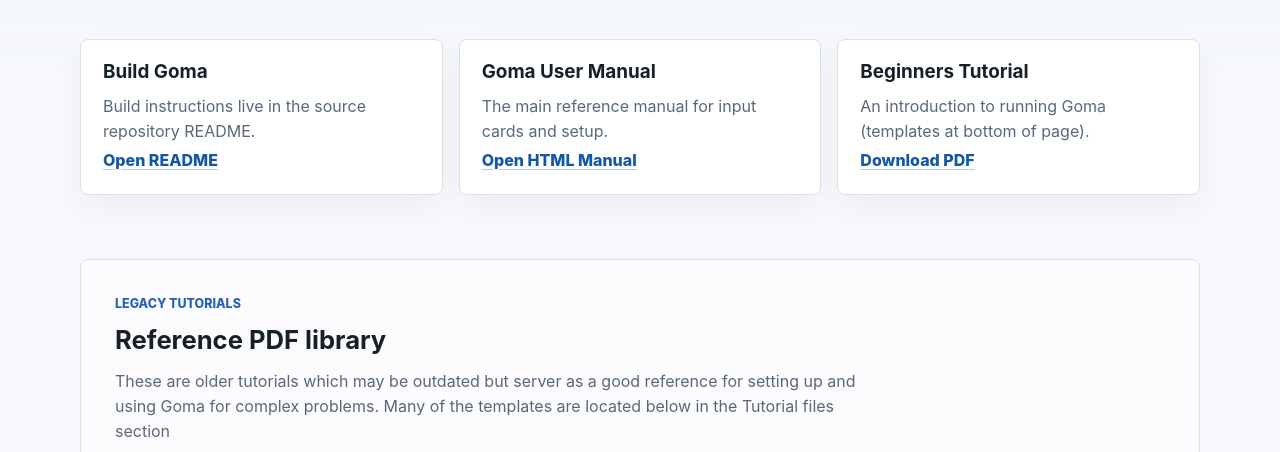
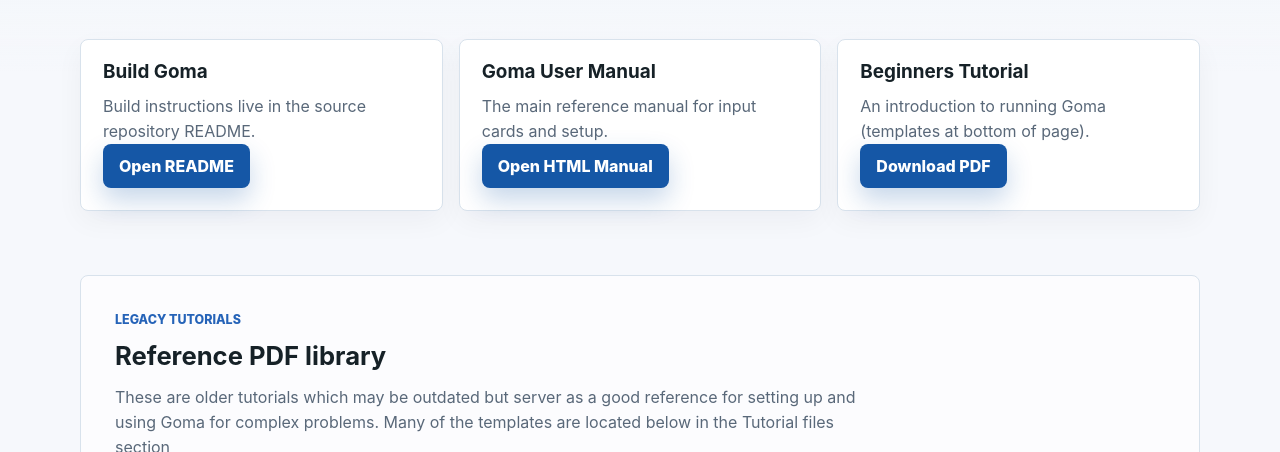
Before and after one commit to goma/goma.github.io, an Astro site: page /documentation in a window 1280 px wide. Shown: the part 348-800 px from the top of the page. Built offline with nearby package versions, Linux system fonts and the light colour scheme; Astro itself is replaced by a stand-in of ours.

Commit message:
add buttons docs

```diff
--- a/src/pages/documentation.astro
+++ b/src/pages/documentation.astro
@@ -69,7 +69,7 @@ const tutorials = [
       <article class="feature-card">
         <h2>{doc.title}</h2>
         <p>{doc.text}</p>
-        <a class="text-link" href={doc.href}>{doc.action}</a>
+        <a class="button primary" href={doc.href}>{doc.action}</a>
       </article>
     ))}
   </section>
```
